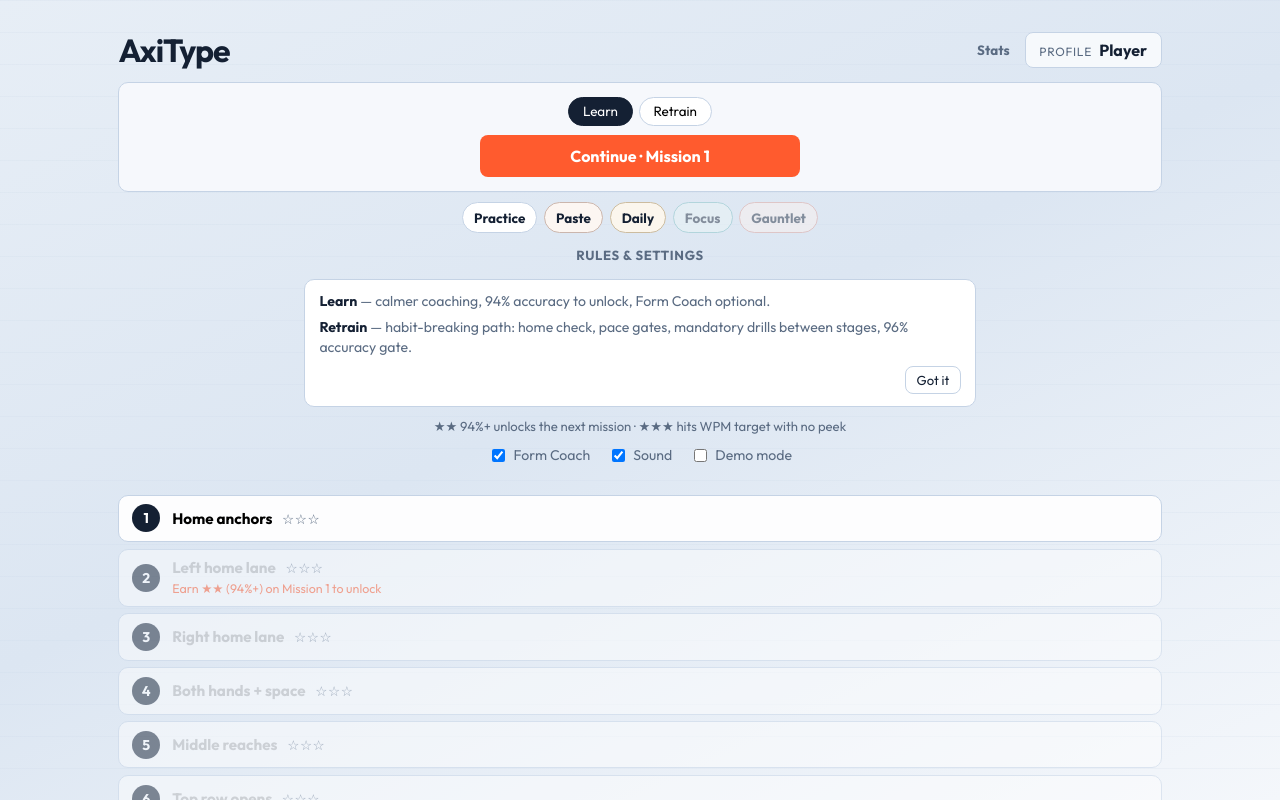
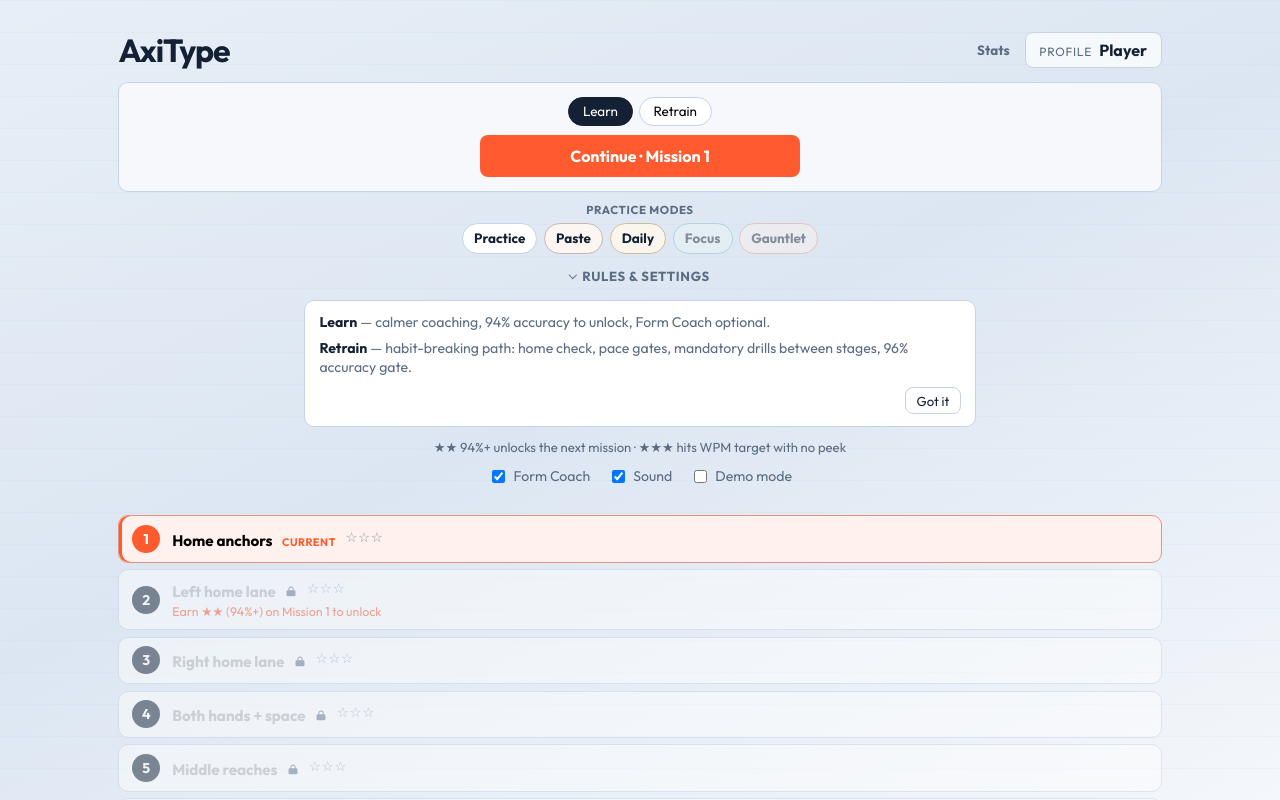
Before and after one commit to Axidify/axitype, a React (Vite) app: page / in a window 1280 px wide. Shown: the top 800 px of the page. Built offline with nearby package versions, Linux system fonts and the light colour scheme; what @axicharts/charts-theme would draw is missing.

Commit message:
Ship v2.10.0: LevelHub hierarchy polish from playtest feedback.
Highlight the current mission, add collapse chevrons, colored stars, lock icons, Form tip, and a Practice modes label.

```diff
--- a/package.json
+++ b/package.json
@@ -1,7 +1,7 @@
 {
   "name": "axitype",
   "private": true,
-  "version": "2.9.0",
+  "version": "2.10.0",
   "type": "module",
   "scripts": {
     "dev": "vite",
--- a/src/components/LevelHub.module.css
+++ b/src/components/LevelHub.module.css
@@ -74,12 +74,24 @@
   font-weight: 650;
 }
 
+.modesBlock {
+  margin-bottom: 0.5rem;
+}
+
+.modesLabel {
+  margin: 0 0 0.35rem;
+  font-size: 0.72rem;
+  font-weight: 650;
+  text-transform: uppercase;
+  letter-spacing: 0.05em;
+  color: var(--ink-muted);
+}
+
 .modes {
   display: flex;
   flex-wrap: wrap;
   justify-content: center;
   gap: 0.4rem;
-  margin-bottom: 0.5rem;
 }
 
 .coachingTip {
@@ -180,11 +192,34 @@
   list-style: none;
   text-align: center;
   padding: 0.35rem 0;
+  display: flex;
+  align-items: center;
+  justify-content: center;
+  gap: 0.4rem;
 }
 
 .hubDetails summary::-webkit-details-marker,
 .drillsDetails summary::-webkit-details-marker {
   display: none;
+}
+
+.hubDetails summary::before,
+.drillsDetails summary::before {
+  content: "";
+  width: 0.35rem;
+  height: 0.35rem;
+  border-right: 1.5px solid currentColor;
+  border-bottom: 1.5px solid currentColor;
+  transform: rotate(-45deg);
+  transition: transform 0.15s ease;
+  flex-shrink: 0;
+  margin-top: -0.05rem;
+}
+
+.hubDetails[open] summary::before,
+.drillsDetails[open] summary::before {
+  transform: rotate(45deg);
+  margin-top: -0.15rem;
 }
 
 .hubDetailsBody {
@@ -325,8 +360,32 @@
   border-color: var(--accent);
 }
 
+.current {
+  border-color: color-mix(in srgb, var(--accent) 55%, var(--lane));
+  background: color-mix(in srgb, var(--accent) 8%, white);
+  box-shadow: inset 3px 0 0 var(--accent);
+}
+
+.current .num {
+  background: var(--accent);
+}
+
+.currentBadge {
+  font-size: 0.68rem;
+  font-weight: 700;
+  letter-spacing: 0.04em;
+  text-transform: uppercase;
+  color: var(--accent);
+}
+
 .locked {
   opacity: 0.45;
+}
+
+.lockIcon {
+  flex-shrink: 0;
+  color: var(--ink-muted);
+  opacity: 0.9;
 }
 
 .num {
@@ -363,9 +422,17 @@
 }
 
 .stars {
-  color: var(--ink-muted);
   font-size: 0.85rem;
   letter-spacing: 0.04em;
+  display: inline-flex;
+}
+
+.starsFilled {
+  color: var(--accent);
+}
+
+.starsEmpty {
+  color: color-mix(in srgb, var(--ink-muted) 55%, var(--lane));
 }
 
 .lockHint {
--- a/src/components/LevelHub.tsx
+++ b/src/components/LevelHub.tsx
@@ -58,8 +58,32 @@ interface LevelHubProps {
   onDismissRetrainIntro: () => void;
 }
 
-function starsLabel(n: number): string {
-  return "★".repeat(n) + "☆".repeat(Math.max(0, 3 - n));
+function Stars({ n }: { n: number }) {
+  const filled = Math.max(0, Math.min(3, n));
+  return (
+    <span className={styles.stars} aria-label={`${filled} of 3 stars`}>
+      <span className={styles.starsFilled}>{"★".repeat(filled)}</span>
+      <span className={styles.starsEmpty}>{"☆".repeat(3 - filled)}</span>
+    </span>
+  );
+}
+
+function LockIcon() {
+  return (
+    <svg
+      className={styles.lockIcon}
+      width="12"
+      height="12"
+      viewBox="0 0 16 16"
+      aria-hidden="true"
+      focusable="false"
+    >
+      <path
+        fill="currentColor"
+        d="M4.5 7V5.5a3.5 3.5 0 1 1 7 0V7h.75A1.75 1.75 0 0 1 14 8.75v4.5A1.75 1.75 0 0 1 12.25 15h-8.5A1.75 1.75 0 0 1 2 13.25v-4.5A1.75 1.75 0 0 1 3.75 7H4.5Zm1.25 0h4.5V5.5a2.25 2.25 0 1 0-4.5 0V7Z"
+      />
+    </svg>
+  );
 }
 
 export function LevelHub({
@@ -156,6 +180,8 @@ export function LevelHub({
           )}
         </div>
 
+        <div className={styles.modesBlock}>
+          <p className={styles.modesLabel}>Practice modes</p>
           <div className={styles.modes}>
             <button type="button" className={styles.modeChip} onClick={() => setPracticeOpen(true)}>
               Practice
@@ -209,6 +235,7 @@ export function LevelHub({
               Gauntlet
               {progress.gauntletBest ? ` · ${progress.gauntletBest.wavesCleared}` : ""}
             </button>
+          </div>
         </div>
 
         {hubCoaching && (
@@ -297,20 +324,28 @@ export function LevelHub({
             progressLocked &&
             !drillLocked &&
             level.id === progress.unlockedLevel + 1;
+          const isCurrent = !locked && level.id === continueId;
           return (
             <li key={level.id}>
               <button
                 type="button"
-                className={`${styles.node} ${locked ? styles.locked : ""}`}
+                className={`${styles.node} ${locked ? styles.locked : ""} ${isCurrent ? styles.current : ""}`}
                 disabled={locked}
                 onClick={() => onPlayLevel(level.id)}
+                aria-current={isCurrent ? "step" : undefined}
               >
                 <span className={styles.num}>{level.id}</span>
                 <span className={styles.meta}>
                   <span className={styles.titleRow}>
                     <strong>{level.title}</strong>
-                    <span className={styles.stars}>{starsLabel(stars)}</span>
-                    {badge && <span className={styles.badge}>Form</span>}
+                    {locked && <LockIcon />}
+                    {isCurrent && <span className={styles.currentBadge}>Current</span>}
+                    <Stars n={stars} />
+                    {badge && (
+                      <span className={styles.badge} title="Form drill cleared">
+                        Form ✓
+                      </span>
+                    )}
                   </span>
                   {showDrillHint && drillGate && (
                     <span className={styles.lockHint}>
```
Also changed, not shown: 2 other files (tests, documents, lock files or other folders). Lines whose indentation alone changed are shown as unchanged.
